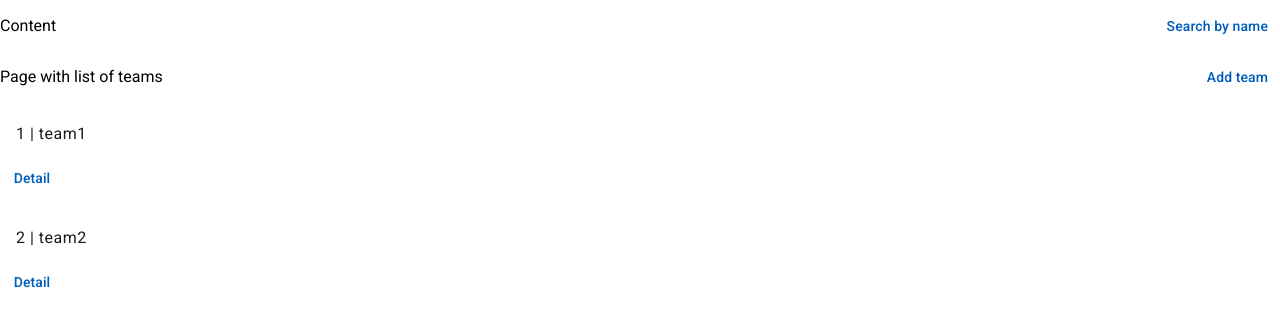
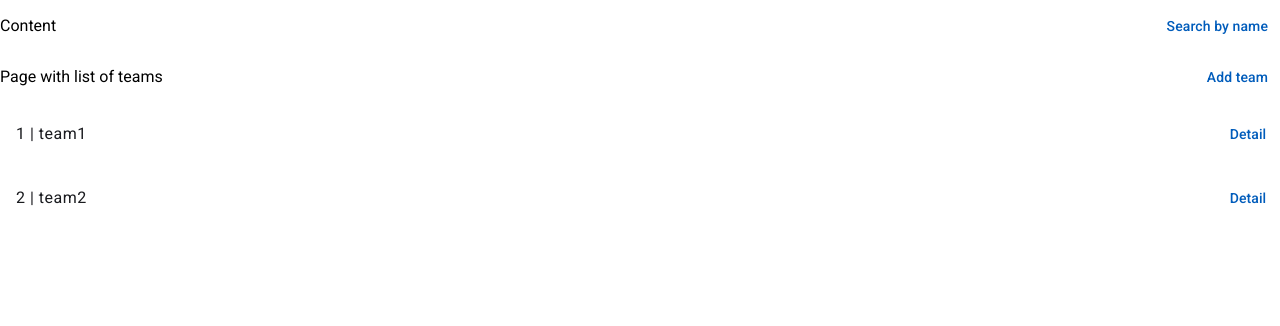
Before and after one commit to stano561/sport_manager, an Angular app: page /home in a window 1280 px wide. Shown: the top 326 px of the page. Built offline with nearby package versions, Linux system fonts and the light colour scheme.

Commit message:
feat: description

```diff
--- a/src/app/pages/home-page/home-page.component.html
+++ b/src/app/pages/home-page/home-page.component.html
@@ -10,9 +10,11 @@
 
 @for (team of teams; track team.id) {
 <mat-list role="list">
-  <mat-list-item role="listitem">
-    {{ team.id }} | {{ team.name }}
-  </mat-list-item>
-  <button mat-button (click)="teamDetail(team.id)">Detail</button>
+  <div class="row">
+    <mat-list-item role="listitem">
+      {{ team.id }} | {{ team.name }}
+    </mat-list-item>
+    <button mat-button (click)="teamDetail(team.id)">Detail</button>
+  </div>
 </mat-list>
 }
```
Also changed, not shown: 1 other file (tests, documents, lock files or other folders).
